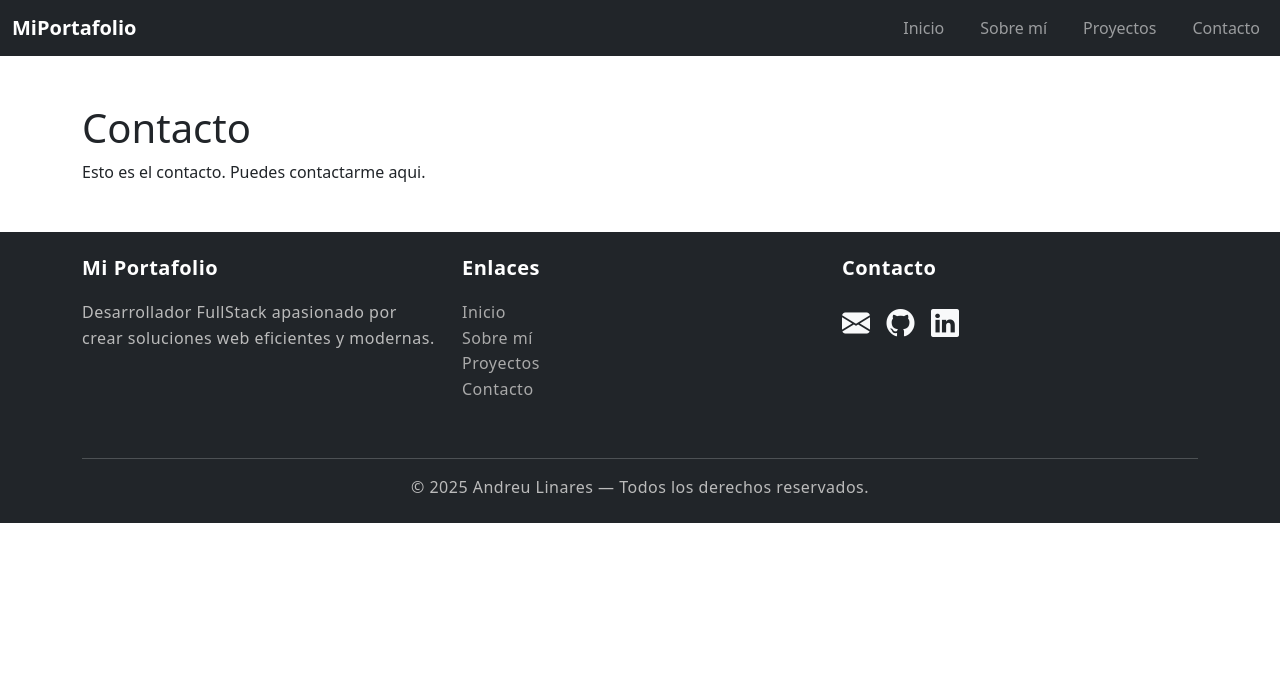
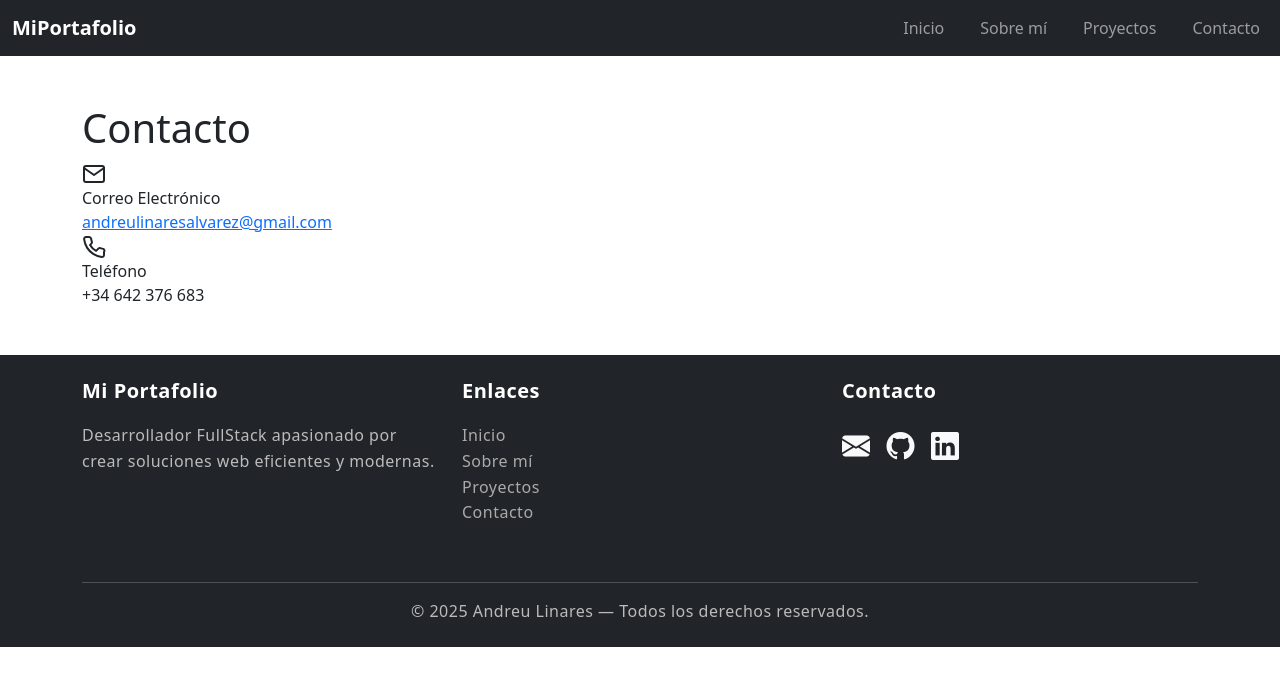
Before and after one commit to Andreulinares/Portfolio_react, a React (Create React App) app: page /contacto in a window 1280 px wide. Shown: the top 686 px of the page. Built offline with nearby package versions, Linux system fonts and the light colour scheme.

Commit message:
contacto

```diff
--- a/src/pages/Contacto.js
+++ b/src/pages/Contacto.js
@@ -2,9 +2,28 @@ export default function Contacto(){
     return (
         <div className="container mt-5">
             <h1> Contacto</h1>
-            <p>
-                Esto es el contacto. Puedes contactarme aqui.
-            </p>
+            <section class="contact-card">
+                <div class="contact-item">
+                    <div class="icon">
+                    <svg xmlns="www.w3.org" width="24" height="24" viewBox="0 0 24 24" fill="none" stroke="currentColor" stroke-width="2" stroke-linecap="round" stroke-linejoin="round"><path d="M4 4h16c1.1 0 2 .9 2 2v12c0 1.1-.9 2-2 2H4c-1.1 0-2-.9-2-2V6c0-1.1.9-2 2-2z"></path><polyline points="22,6 12,13 2,6"></polyline></svg>
+                    </div>
+                    <div class="info">
+                    <span>Correo Electrónico</span>
+                    <br></br>
+                    <a href="mailto:andreulinaresalvarez@gmail.com">andreulinaresalvarez@gmail.com</a>
+                    </div>
+                </div>
+
+                <div class="contact-item">
+                    <div class="icon">
+                    <svg xmlns="www.w3.org" width="24" height="24" viewBox="0 0 24 24" fill="none" stroke="currentColor" stroke-width="2" stroke-linecap="round" stroke-linejoin="round"><path d="M22 16.92v3a2 2 0 0 1-2.18 2 19.79 19.79 0 0 1-8.63-3.07 19.5 19.5 0 0 1-6-6 19.79 19.79 0 0 1-3.07-8.67A2 2 0 0 1 4.11 2h3a2 2 0 0 1 2 1.72 12.84 12.84 0 0 0 .7 2.81 2 2 0 0 1-.45 2.11L8.09 9.91a16 16 0 0 0 6 6l2.28-2.28a2 2 0 0 1 2.11-.45 12.84 12.84 0 0 0 2.81.7A2 2 0 0 1 22 16.92z"></path></svg>
+                    </div>
+                    <div class="info">
+                    <span>Teléfono</span>
+                    <p>+34 642 376 683</p>
+                    </div>
+                </div>
+            </section>
         </div>
     )
 }
```
